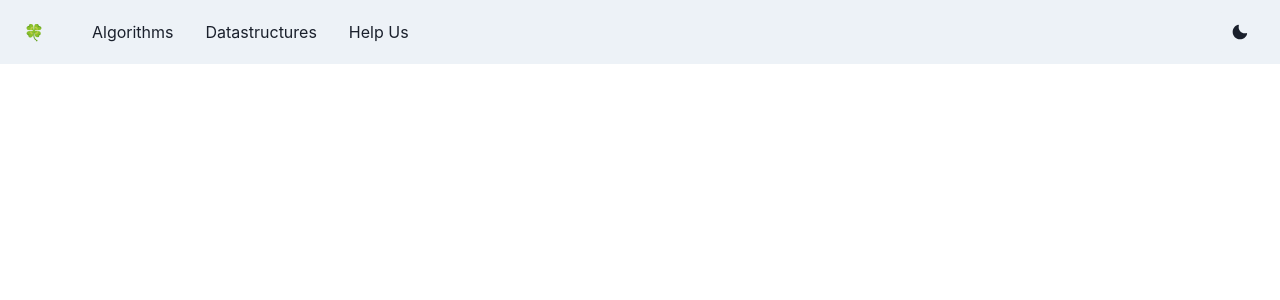
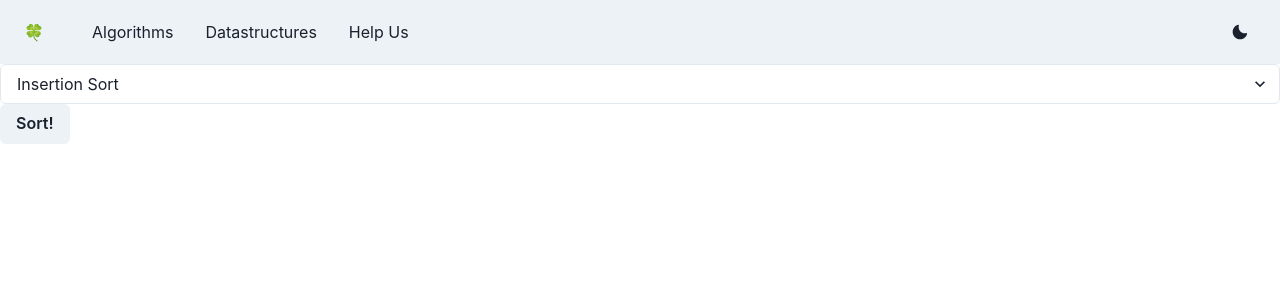
Before and after one commit to erlendsorknes/Algorithm-Learning-Site, a React (Create React App) app: page /algorithms in a window 1280 px wide. Shown: the top 300 px of the page. Built offline with nearby package versions, Linux system fonts and the light colour scheme.

Commit message:
wip on algorithm page

```diff
--- a/src/pages/Algorithms/Algorithms.tsx
+++ b/src/pages/Algorithms/Algorithms.tsx
@@ -1,5 +1,5 @@
-import React, { useEffect } from 'react'
-import { Box, Flex, Container } from '@chakra-ui/react'
+import React, { useEffect, useState } from 'react'
+import { Box, Flex, Container, Select, Button } from '@chakra-ui/react'
 import { setRes } from '../../utils/Canvas'
 import { getNUnique } from '../../utils/Util'
 import Drawer from '../../utils/Drawer'
@@ -9,57 +9,61 @@ import InsertionSortAnimator from '../../utils/algorithms/animators/InsertionSor
 import InsertionSortIterator from '../../utils/algorithms/iterators/InsertionSortIterator'
 import SelectionSortIterator from '../../utils/algorithms/iterators/SelectionSortIterator'
 import SelectionSortAnimator from '../../utils/algorithms/animators/SelectionSortAnimator'
+import AlgorithmAnimator from '../../utils/algorithms/animators/AlgorithmAnimator'
 
-type algorithmString = 'Selection Sort' | 'Insertion Sort' | 'Merge Sort'
+const Algorithms = () => {
+  console.log('rendering')
+  const [selectValue, setSelectValue] = useState<string>('Test')
+  const [intervalInstance, setIntervalInstance] = useState<ReturnType<typeof setInterval> | null>(null)
+  const [numbers, setNumbers] = useState<number[]>(getNUnique(40))
+  const [drawer, setDrawer] = useState<Drawer | null>(null)
 
-function visualizeAlgorithm(algo: string, canvas: HTMLCanvasElement, context: CanvasRenderingContext2D) {
-  const d = new Drawer(canvas, context)
+  useEffect(() => {
+    const canvas = document.querySelector('canvas')
+    console.log(canvas)
+    const c = canvas?.getContext('2d')
 
-  d.clear()
+    if (canvas && c) {
+      setRes(canvas, c, 800, 800)
+      setDrawer(new Drawer(canvas, c))
+    }
+  }, [])
 
-  const numbers = getNUnique(100)
-
-  let i: any
-  let a: any
-
-  switch (algo) {
-    case 'Selection Sort':
-      i = new SelectionSortIterator(numbers)
-      a = new SelectionSortAnimator(d, i)
-      break
-    case 'Insertion Sort':
-      i = new InsertionSortIterator(numbers)
-      a = new InsertionSortAnimator(d, i)
-      break
-    case 'Merge Sort':
-      i = new MergeSortIterator(numbers)
-      a = new MergeSortAnimator(d, i)
-      break
+  const handleClick = () => {
+    if (intervalInstance != null) {
+      clearInterval(intervalInstance)
+      setIntervalInstance(null)
+    }
+    let i: any
+    let a: AlgorithmAnimator | null = null
+    if (drawer) {
+      if (selectValue == 'Selection Sort') {
+        console.log('seleciton sort')
+        i = new SelectionSortIterator(numbers)
+        a = new SelectionSortAnimator(drawer, i)
+        const a1 = new SelectionSortAnimator(drawer, i)
+        a1.animate(50)
+      } else if (selectValue == 'Insertion Sort') {
+        i = new InsertionSortIterator(numbers)
+        a = new InsertionSortAnimator(drawer, i)
+      } else if (selectValue == 'Merge Sort') {
+        i = new MergeSortIterator(numbers)
+        a = new MergeSortAnimator(drawer, i)
+      }
+    }
+    if (a) a.draw()
   }
 
-  a.draw()
-
-  document.querySelector('button')?.addEventListener('click', () => a.animate(50))
-}
-
-const select = document.querySelector('select')
-if (select) {
-  select.add(new Option('Selection Sort', 'Selection Sort'))
-  select.add(new Option('Insertion Sort', 'Insertion Sort'))
-  select.add(new Option('Merge Sort', 'Merge Sort'))
-
-  select.addEventListener('change', event => {
-    visualizeAlgorithm(select.value)
-  })
-}
-
-const Algorithms = () => {
-  useEffect(() => {
-    const canvas = document.querySelector('canvas')
-    const c = canvas?.getContext('2d')
-    if (canvas && c) setRes(canvas, c, 800, 800)
-  }, [])
-
-  return <canvas></canvas>
+  return (
+    <>
+      <Select value={selectValue} onChange={event => setSelectValue(event.target.value)}>
+        <option value={'Insertion Sort'}>Insertion Sort</option>
+        <option value={'Selection Sort'}>Selection Sort</option>
+        <option value={'Merge Sort'}>Merge Sort</option>
+      </Select>
+      <Button onClick={handleClick}>Sort!</Button>
+      <canvas style={{ background: 'white' }} />
+    </>
+  )
 }
 export default Algorithms
--- a/src/utils/Canvas.ts
+++ b/src/utils/Canvas.ts
@@ -1,7 +1,7 @@
 export const setRes = (canvas: HTMLCanvasElement, context: CanvasRenderingContext2D, width: number, height: number) => {
   // increase the actual size of our canvas
   canvas.width = width * devicePixelRatio
-  canvas.height = height || width * devicePixelRatio
+  canvas.height = (height || width) * devicePixelRatio
 
   // ensure all drawing operations are scaled
   context.scale(devicePixelRatio, devicePixelRatio)
```
